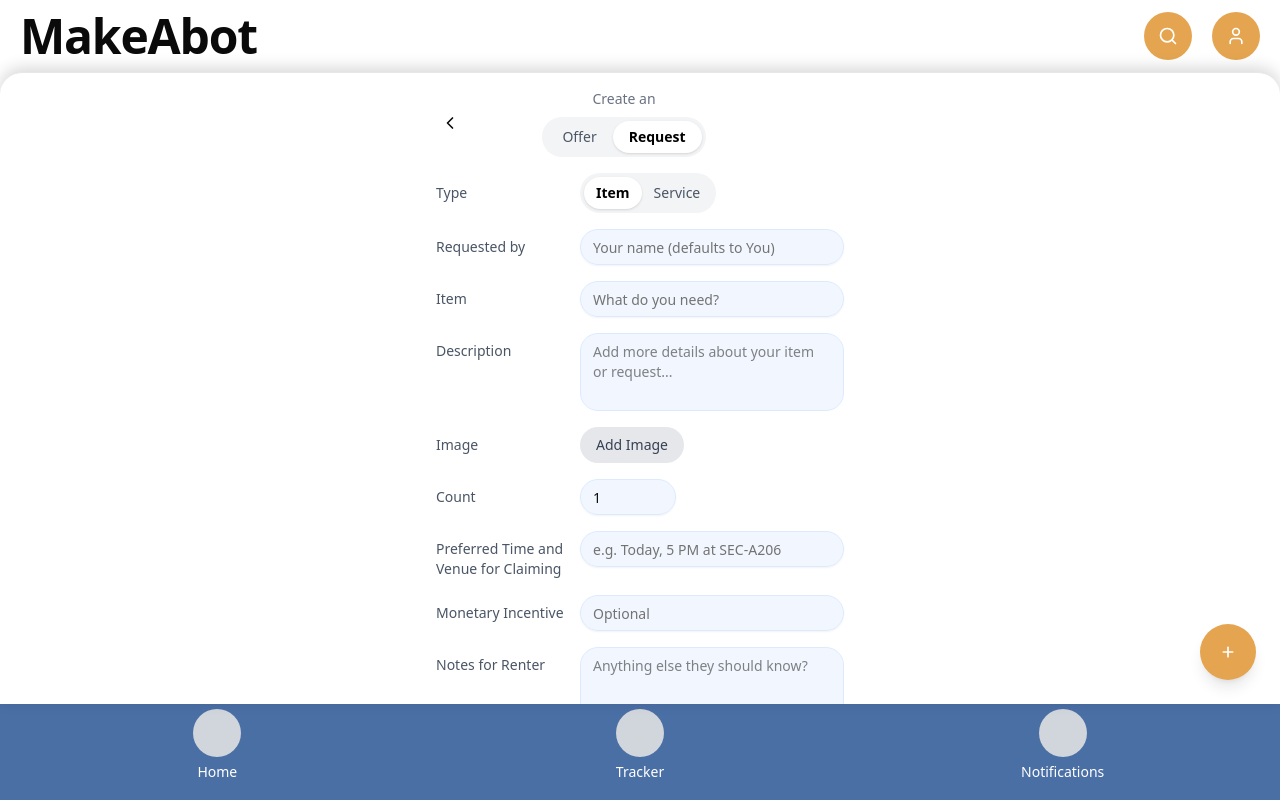
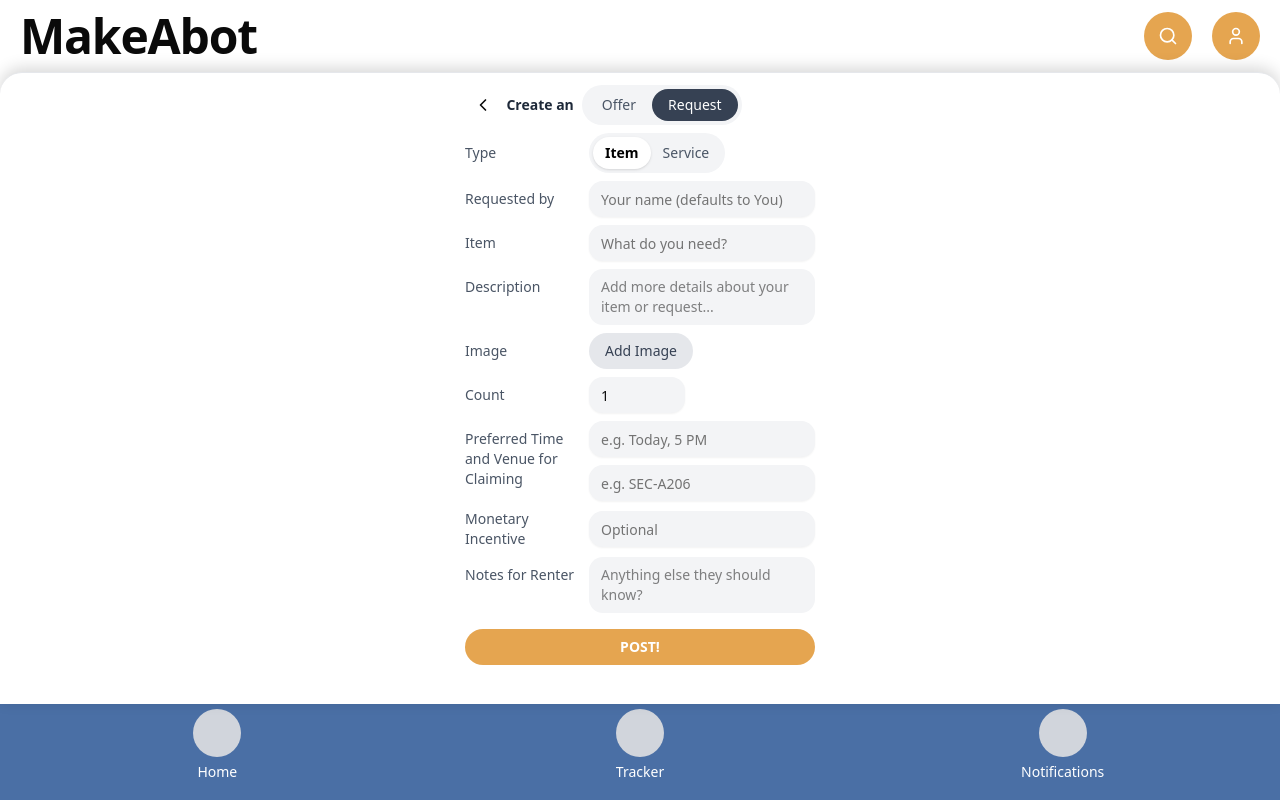
Before and after one commit to legnspice/MakeAbot, a Next.js app: page / in a window 1280 px wide. Both pictures are taken after a click on the button 1228 px from the left and 652 px from the top of the page. Built offline with nearby package versions, Linux system fonts and the light colour scheme.

Commit message:
resolved issues for the post modal

```diff
--- a/app/(routes)/(public)/(home)/page.tsx
+++ b/app/(routes)/(public)/(home)/page.tsx
@@ -76,7 +76,8 @@
     description: '',
     postedBy: '',
     count: 1,
-    preferredTimeVenue: '',
+    preferredTime: '',
+    preferredVenue: '',
     monetaryIncentive: '',
     notesForRenter: '',
   });
@@ -101,7 +102,8 @@
       description: '',
       postedBy: '',
       count: 1,
-      preferredTimeVenue: '',
+      preferredTime: '',
+      preferredVenue: '',
       monetaryIncentive: '',
       notesForRenter: '',
     });
@@ -116,13 +118,8 @@
     const quantity = Math.max(1, form.count);
     const price = form.monetaryIncentive.trim() || (createType === 'offer' ? 'FREE' : '$$$');
 
-    const [section, time] = (() => {
-      const s = form.preferredTimeVenue.trim();
-      if (!s) return ['—', '—'];
-      const atIdx = s.toLowerCase().indexOf(' at ');
-      if (atIdx >= 0) return [s.slice(atIdx + 4).trim(), s.slice(0, atIdx).trim()];
-      return ['—', s];
-    })();
+    const time = form.preferredTime.trim() || '—';
+    const section = form.preferredVenue.trim() || '—';
 
     const detail: ItemDetailData = {
       title: fullTitle,
@@ -230,32 +227,32 @@
 
         {/* Create request/offer modal */}
         {isCreateOpen && (
-          <div className="absolute inset-x-0 top-0 bottom-24 bg-white z-20 rounded-t-3xl border-t border-gray-200 shadow-[0_-4px_16px_rgba(0,0,0,0.16)] overflow-y-auto">
-            <div className="max-w-md mx-auto h-full flex flex-col">
+          <div className="absolute inset-x-0 top-0 bottom-24 bg-white z-20 rounded-t-3xl border-t border-gray-200 shadow-[0_-4px_16px_rgba(0,0,0,0.16)] overflow-hidden flex flex-col">
+            <div className="max-w-md mx-auto flex-1 flex flex-col min-h-0 overflow-y-auto scrollbar-hide">
               {/* Header */}
-              <div className="flex items-center justify-between px-4 pt-4 pb-2">
+              <div className="flex items-center justify-between px-4 pt-3 pb-1 shrink-0">
                 <button
                   type="button"
                   onClick={() => {
                     setIsCreateOpen(false);
                     resetForm();
                   }}
-                  className="p-2 rounded-full hover:bg-gray-100"
+                  className="relative z-10 shrink-0 p-2 rounded-full hover:bg-gray-100"
                   aria-label="Close create item form"
                 >
                   <ChevronLeft className="w-5 h-5" />
                 </button>
 
-                <div className="flex-1 text-center -ml-8">
-                  <p className="text-sm text-gray-500">Create an</p>
-                  <div className="mt-2 inline-flex rounded-full bg-gray-100 p-1">
+                <div className="flex-1 flex items-center justify-center gap-2 -ml-8">
+                  <span className="text-sm font-semibold text-gray-800">Create an</span>
+                  <div className="inline-flex rounded-full bg-gray-100 p-1">
                     <button
                       type="button"
                       onClick={() => setCreateType('offer')}
-                      className={`px-4 py-1.5 text-sm rounded-full ${
+                      className={`px-4 py-1.5 text-sm rounded-full transition-colors ${
                         createType === 'offer'
-                          ? 'bg-white text-black font-semibold shadow-sm'
-                          : 'text-gray-600'
+                          ? 'bg-gray-700 text-white font-medium'
+                          : 'text-gray-600 hover:bg-gray-200'
                       }`}
                     >
                       Offer
@@ -263,10 +260,10 @@
                     <button
                       type="button"
                       onClick={() => setCreateType('request')}
-                      className={`px-4 py-1.5 text-sm rounded-full ${
+                      className={`px-4 py-1.5 text-sm rounded-full transition-colors ${
                         createType === 'request'
-                          ? 'bg-white text-black font-semibold shadow-sm'
-                          : 'text-gray-600'
+                          ? 'bg-gray-700 text-white font-medium'
+                          : 'text-gray-600 hover:bg-gray-200'
                       }`}
                     >
                       Request
@@ -278,10 +275,10 @@
               </div>
 
               {/* Form */}
-              <div className="px-5 pt-2 pb-6 space-y-4 overflow-y-auto">
+              <div className="px-4 pt-1 pb-4 space-y-2">
                 {/* Type: Item / Service */}
-                <div className="flex items-center gap-4">
-                  <div className="w-32 text-sm text-gray-600">Type</div>
+                <div className="flex items-center gap-3">
+                  <div className="w-28 shrink-0 text-sm text-gray-600">Type</div>
                   <div className="inline-flex rounded-full bg-gray-100 p-1">
                     <button
                       type="button"
@@ -309,44 +306,44 @@
                 </div>
 
                 {/* Posted by */}
-                <div className="flex items-start gap-4">
-                  <div className="w-32 mt-2 text-sm text-gray-600">
+                <div className="flex items-center gap-3">
+                  <div className="w-28 shrink-0 text-sm text-gray-600">
                     {createType === 'offer' ? 'Offered by' : 'Requested by'}
                   </div>
                   <Input
                     value={form.postedBy}
                     onChange={(e) => setForm((f) => ({ ...f, postedBy: e.target.value }))}
                     placeholder="Your name (defaults to You)"
-                    className="flex-1 rounded-2xl bg-blue-50/80 border-blue-100"
+                    className="flex-1 rounded-xl bg-gray-100 border-0"
                   />
                 </div>
 
                 {/* Item name */}
-                <div className="flex items-start gap-4">
-                  <div className="w-32 mt-2 text-sm text-gray-600">Item</div>
+                <div className="flex items-center gap-3">
+                  <div className="w-28 shrink-0 text-sm text-gray-600">Item</div>
                   <Input
                     value={form.itemName}
                     onChange={(e) => setForm((f) => ({ ...f, itemName: e.target.value }))}
                     placeholder="What do you need?"
-                    className="flex-1 rounded-2xl bg-blue-50/80 border-blue-100"
+                    className="flex-1 rounded-xl bg-gray-100 border-0"
                   />
                 </div>
 
                 {/* Description */}
-                <div className="flex items-start gap-4">
-                  <div className="w-32 mt-2 text-sm text-gray-600">Description</div>
+                <div className="flex items-start gap-3">
+                  <div className="w-28 shrink-0 pt-2 text-sm text-gray-600">Description</div>
                   <textarea
                     value={form.description}
                     onChange={(e) => setForm((f) => ({ ...f, description: e.target.value }))}
-                    rows={3}
-                    className="flex-1 rounded-2xl bg-blue-50/80 border border-blue-100 px-3 py-2 text-sm resize-none outline-none focus:ring-2 focus:ring-[#3761B0]"
+                    rows={2}
+                    className="flex-1 rounded-xl bg-gray-100 border-0 px-3 py-2 text-sm resize-none outline-none focus:ring-2 focus:ring-gray-300"
                     placeholder="Add more details about your item or request..."
                   />
                 </div>
 
                 {/* Image */}
-                <div className="flex items-center gap-4">
-                  <div className="w-32 text-sm text-gray-600">Image</div>
+                <div className="flex items-center gap-3">
+                  <div className="w-28 shrink-0 text-sm text-gray-600">Image</div>
                   <button
                     type="button"
                     className="inline-flex items-center justify-center rounded-full bg-gray-200 px-4 py-2 text-sm text-gray-700"
@@ -356,8 +353,8 @@
                 </div>
 
                 {/* Count */}
-                <div className="flex items-center gap-4">
-                  <div className="w-32 text-sm text-gray-600">Count</div>
+                <div className="flex items-center gap-3">
+                  <div className="w-28 shrink-0 text-sm text-gray-600">Count</div>
                   <Input
                     type="number"
                     min={1}
@@ -365,57 +362,67 @@
                     onChange={(e) =>
                       setForm((f) => ({ ...f, count: Math.max(1, parseInt(e.target.value, 10) || 1) }))
                     }
-                    className="w-24 rounded-2xl bg-blue-50/80 border-blue-100"
+                    className="w-24 rounded-xl bg-gray-100 border-0"
                   />
                 </div>
 
                 {/* Preferred Time and Venue */}
-                <div className="flex items-start gap-4">
-                  <div className="w-32 mt-2 text-sm text-gray-600">
+                <div className="flex items-start gap-3">
+                  <div className="w-28 shrink-0 pt-2 text-sm text-gray-600">
                     Preferred Time and Venue for Claiming
                   </div>
+                  <div className="flex-1 flex flex-col gap-2">
                     <Input
-                    value={form.preferredTimeVenue}
+                      value={form.preferredTime}
                       onChange={(e) =>
-                      setForm((f) => ({ ...f, preferredTimeVenue: e.target.value }))
+                        setForm((f) => ({ ...f, preferredTime: e.target.value }))
                       }
-                    placeholder="e.g. Today, 5 PM at SEC-A206"
-                    className="flex-1 rounded-2xl bg-blue-50/80 border-blue-100"
+                      placeholder="e.g. Today, 5 PM"
+                      className="w-full rounded-xl bg-gray-100 border-0"
                     />
+                    <Input
+                      value={form.preferredVenue}
+                      onChange={(e) =>
+                        setForm((f) => ({ ...f, preferredVenue: e.target.value }))
+                      }
+                      placeholder="e.g. SEC-A206"
+                      className="w-full rounded-xl bg-gray-100 border-0"
+                    />
+                  </div>
                 </div>
 
                 {/* Monetary Incentive */}
-                <div className="flex items-center gap-4">
-                  <div className="w-32 text-sm text-gray-600">Monetary Incentive</div>
+                <div className="flex items-center gap-3">
+                  <div className="w-28 shrink-0 text-sm text-gray-600">Monetary Incentive</div>
                   <Input
                     value={form.monetaryIncentive}
                     onChange={(e) =>
                       setForm((f) => ({ ...f, monetaryIncentive: e.target.value }))
                     }
                     placeholder="Optional"
-                    className="flex-1 rounded-2xl bg-blue-50/80 border-blue-100"
+                    className="flex-1 rounded-xl bg-gray-100 border-0"
                   />
                 </div>
 
                 {/* Notes for renter */}
-                <div className="flex items-start gap-4">
-                  <div className="w-32 mt-2 text-sm text-gray-600">Notes for Renter</div>
+                <div className="flex items-start gap-3">
+                  <div className="w-28 shrink-0 pt-2 text-sm text-gray-600">Notes for Renter</div>
                   <textarea
                     value={form.notesForRenter}
                     onChange={(e) =>
                       setForm((f) => ({ ...f, notesForRenter: e.target.value }))
                     }
-                    rows={3}
-                    className="flex-1 rounded-2xl bg-blue-50/80 border border-blue-100 px-3 py-2 text-sm resize-none outline-none focus:ring-2 focus:ring-[#3761B0]"
+                    rows={2}
+                    className="flex-1 rounded-xl bg-gray-100 border-0 px-3 py-2 text-sm resize-none outline-none focus:ring-2 focus:ring-gray-300"
                     placeholder="Anything else they should know?"
                   />
                 </div>
 
-                <div className="pt-4">
+                <div className="pt-2">
                   <Button
                     type="button"
                     onClick={handlePost}
-                    className="w-full rounded-full bg-[#E5A550] hover:bg-[#D89440] text-black font-semibold"
+                    className="w-full rounded-full bg-[#E5A550] hover:bg-[#D89440] text-white font-bold uppercase"
                   >
                     POST!
                   </Button>
@@ -426,6 +433,7 @@
         )}
 
         {/* Floating action button */}
+        {!isCreateOpen && (
           <Button
             size="icon"
             className="fixed bottom-30 right-6 w-14 h-14 rounded-full bg-[#E5A550] hover:bg-[#D89440] text-white shadow-lg z-30 p-0 flex items-center justify-center"
@@ -434,6 +442,7 @@
           >
             <Plus className="w-12 h-12 shrink-0" strokeWidth={2.5} />
           </Button>
+        )}
       </div>
 
       <BottomNav />
```
Lines whose indentation alone changed are shown as unchanged.
